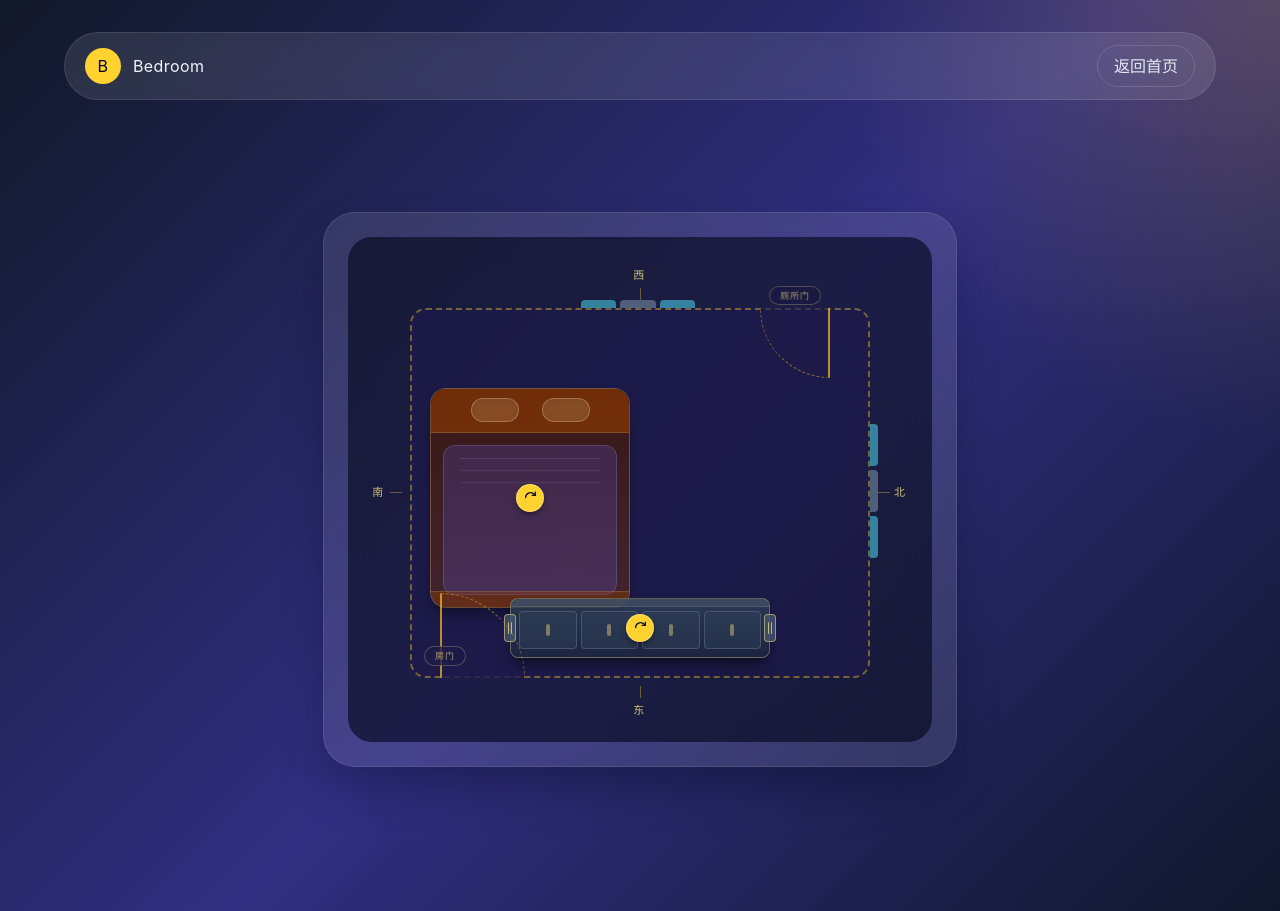
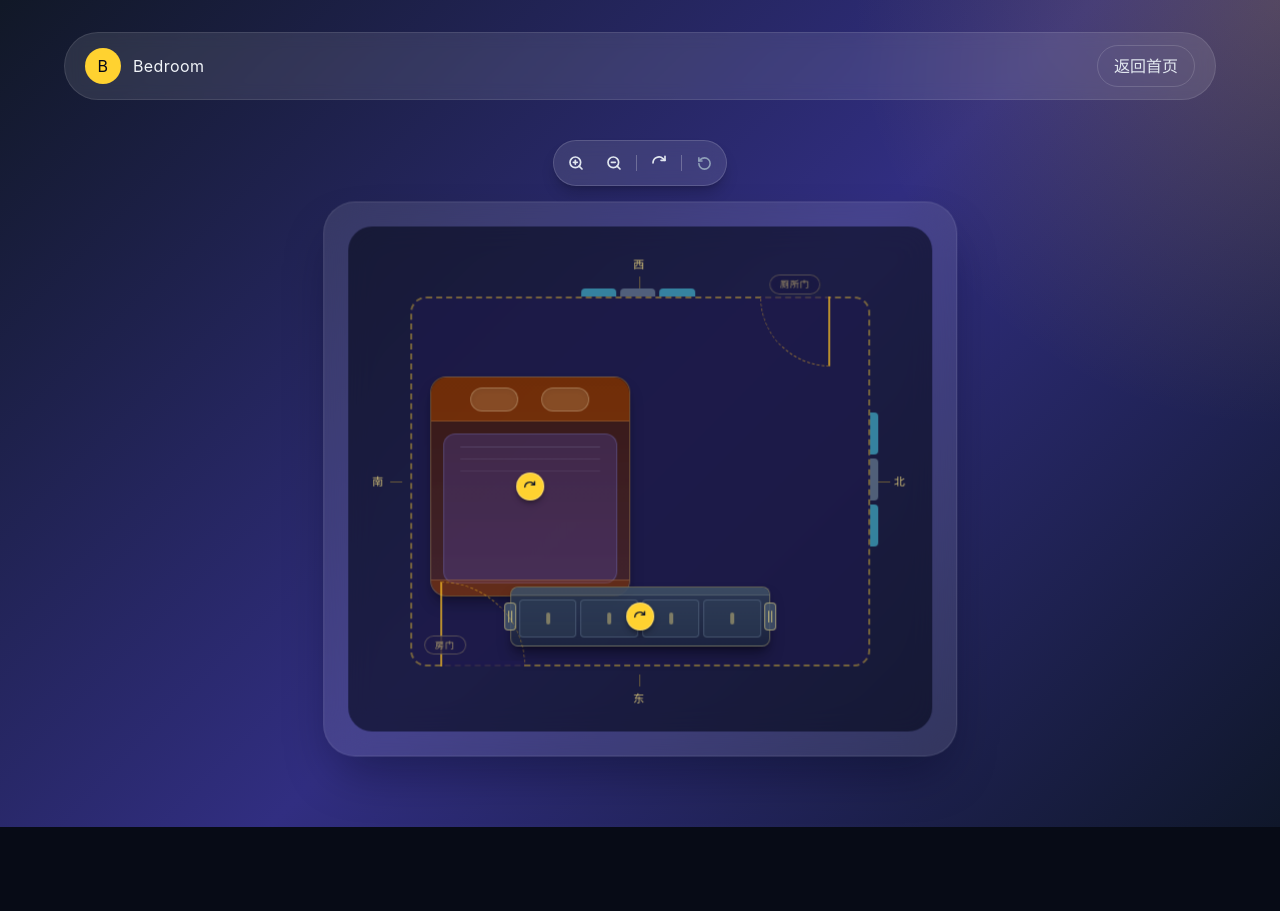
Before and after one commit to liubo0S/house, a React (Vite) app: page /bedroom in a window 1280 px wide. After the commit the page ends 827 px from the top, so only its background shows below. Built offline with nearby package versions, Linux system fonts and the light colour scheme.

Commit message:
feat: add zoom, zoom-out and rotate toolbar for bedroom view

```diff
--- a/src/pages/Bedroom/index.tsx
+++ b/src/pages/Bedroom/index.tsx
@@ -7,25 +7,33 @@ import Wardrobe from './components/Wardrobe'
 export default function BedroomPage() {
   const [doorX, setDoorX] = useState(loadX)
   const cardRef = useRef<HTMLDivElement>(null)
-  const [layout, setLayout] = useState({ scale: 1, wrapperH: 0 })
+  const [naturalSize, setNaturalSize] = useState({ w: 0, h: 0 })
+  const [autoScale, setAutoScale] = useState(1)
+  const [userZoom, setUserZoom] = useState(1)
+  const [roomRotation, setRoomRotation] = useState(0)
+
+  const effectiveScale = autoScale * userZoom
+  const isRotated90 = roomRotation % 180 !== 0
+  const visualW = naturalSize.w ? (isRotated90 ? naturalSize.h : naturalSize.w) * effectiveScale : undefined
+  const visualH = naturalSize.w ? (isRotated90 ? naturalSize.w : naturalSize.h) * effectiveScale : undefined
 
   useEffect(() => {
     const update = () => {
       const card = cardRef.current
       if (!card) return
-      const naturalW = card.scrollWidth
-      const naturalH = card.scrollHeight
-      // main has px-6 (24px×2=48px) on mobile
+      const nw = card.scrollWidth
+      const nh = card.scrollHeight
+      setNaturalSize({ w: nw, h: nh })
+      // main px-6 = 48px; reserve ~200px for nav + padding + toolbar
       const availW = window.innerWidth - 48
-      // reserve space for nav (~50px) + main py-8 (64px) + section py-4 (32px)
-      const availH = window.innerHeight - 146
-      const s = Math.min(1, availW / naturalW, availH / naturalH)
-      setLayout({ scale: s, wrapperH: s < 1 ? naturalH * s : 0 })
+      const availH = window.innerHeight - 200
+      setAutoScale(Math.min(1, availW / nw, availH / nh))
     }
     update()
     window.addEventListener('resize', update)
     return () => window.removeEventListener('resize', update)
   }, [])
+
   return (
     <main className="min-h-screen bg-[radial-gradient(circle_at_top_right,rgba(251,191,36,0.2),transparent_28%),linear-gradient(135deg,#111827_0%,#312e81_52%,#0f172a_100%)] px-6 py-8 text-slate-100 sm:px-10 lg:px-16">
       <nav className="mx-auto flex max-w-6xl items-center justify-between rounded-full border border-white/10 bg-white/10 px-5 py-3 backdrop-blur">
@@ -41,15 +49,86 @@ export default function BedroomPage() {
         </Link>
       </nav>
 
-      <section className="mx-auto flex max-w-6xl justify-center py-4 lg:py-28">
-        {/* 缩放占位层：scale 不影响布局，需手动撑开高度 */}
-        <div style={layout.wrapperH ? { height: layout.wrapperH } : {}}>
+      <section className="mx-auto flex max-w-6xl flex-col items-center py-4 lg:py-10">
+        {/* 工具栏 */}
+        <div className="mb-4 inline-flex items-center gap-0.5 rounded-full border border-white/15 bg-white/10 p-1 backdrop-blur shadow-lg shadow-black/20">
+          {/* 放大 */}
+          <button
+            onClick={() => setUserZoom(z => Math.min(2.5, +(z + 0.15).toFixed(2)))}
+            title="放大"
+            className="grid size-9 place-items-center rounded-full text-slate-200 transition hover:bg-white/15 active:scale-90"
+          >
+            <svg width="16" height="16" viewBox="0 0 24 24" fill="none" stroke="currentColor" strokeWidth="2.5" strokeLinecap="round" strokeLinejoin="round">
+              <circle cx="11" cy="11" r="8" />
+              <line x1="21" y1="21" x2="16.65" y2="16.65" />
+              <line x1="11" y1="8" x2="11" y2="14" />
+              <line x1="8" y1="11" x2="14" y2="11" />
+            </svg>
+          </button>
+
+          {/* 缩小 */}
+          <button
+            onClick={() => setUserZoom(z => Math.max(0.3, +(z - 0.15).toFixed(2)))}
+            title="缩小"
+            className="grid size-9 place-items-center rounded-full text-slate-200 transition hover:bg-white/15 active:scale-90"
+          >
+            <svg width="16" height="16" viewBox="0 0 24 24" fill="none" stroke="currentColor" strokeWidth="2.5" strokeLinecap="round" strokeLinejoin="round">
+              <circle cx="11" cy="11" r="8" />
+              <line x1="21" y1="21" x2="16.65" y2="16.65" />
+              <line x1="8" y1="11" x2="14" y2="11" />
+            </svg>
+          </button>
+
+          <div className="h-4 w-px bg-white/25 mx-0.5" />
+
+          {/* 旋转 */}
+          <button
+            onClick={() => setRoomRotation(r => r + 90)}
+            title="旋转 90°"
+            className="grid size-9 place-items-center rounded-full text-slate-200 transition hover:bg-white/15 active:scale-90"
+          >
+            <svg width="16" height="16" viewBox="0 0 24 24" fill="none" stroke="currentColor" strokeWidth="2.5" strokeLinecap="round" strokeLinejoin="round">
+              <path d="M21 2v6h-6" />
+              <path d="M3 12a9 9 0 0 1 15-6.7L21 8" />
+            </svg>
+          </button>
+
+          <div className="h-4 w-px bg-white/25 mx-0.5" />
+
+          {/* 重置 */}
+          <button
+            onClick={() => { setUserZoom(1); setRoomRotation(0) }}
+            title="重置"
+            className="grid size-9 place-items-center rounded-full text-slate-400 transition hover:bg-white/15 hover:text-slate-200 active:scale-90"
+          >
+            <svg width="15" height="15" viewBox="0 0 24 24" fill="none" stroke="currentColor" strokeWidth="2.5" strokeLinecap="round" strokeLinejoin="round">
+              <path d="M3 12a9 9 0 1 0 9-9 9.75 9.75 0 0 0-6.74 2.74L3 8" />
+              <path d="M3 3v5h5" />
+            </svg>
+          </button>
+        </div>
+
+        {/* 缩放/旋转包装层：transform 不影响布局，需手动指定 visual 尺寸 */}
+        <div
+          style={
+            visualW
+              ? { position: 'relative', width: visualW, height: visualH }
+              : {}
+          }
+        >
           <div
             ref={cardRef}
-            style={{
-              transformOrigin: 'top center',
-              transform: layout.scale < 1 ? `scale(${layout.scale})` : undefined,
-            }}
+            style={
+              naturalSize.w
+                ? {
+                    position: 'absolute',
+                    top: '50%',
+                    left: '50%',
+                    transformOrigin: 'center center',
+                    transform: `translate(-50%, -50%) scale(${effectiveScale}) rotate(${roomRotation}deg)`,
+                  }
+                : {}
+            }
             className="rounded-[2rem] border border-white/10 bg-white/10 p-6 shadow-2xl shadow-slate-950/40 backdrop-blur-xl"
           >
             <div className="rounded-[1.5rem] bg-slate-950/60 p-6">
```
Lines whose indentation alone changed are shown as unchanged.
